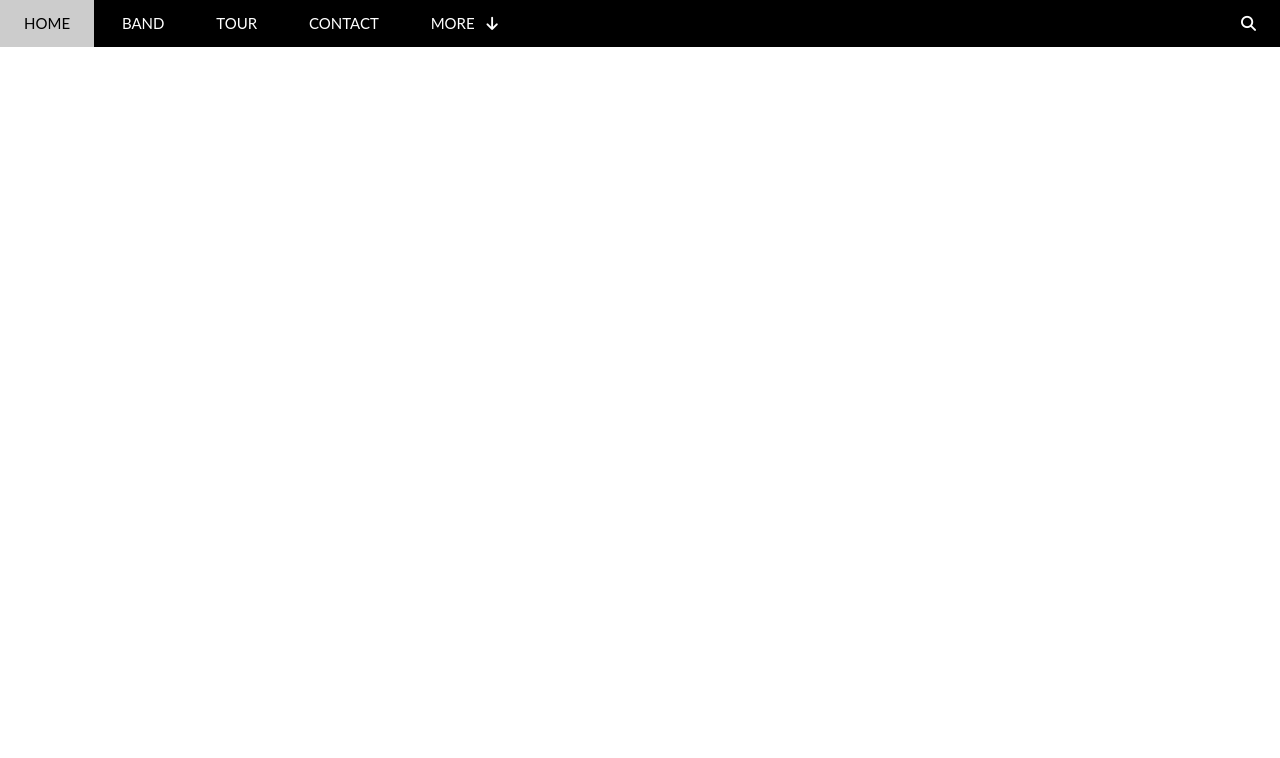
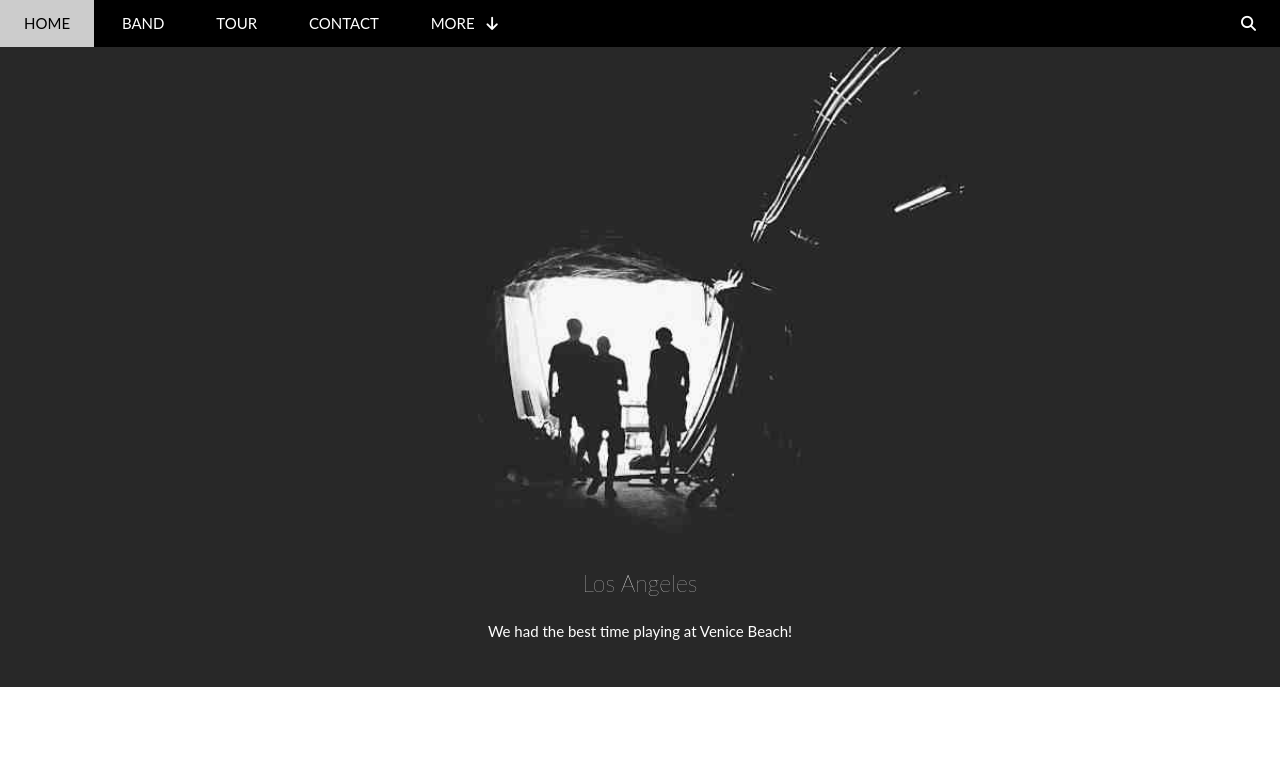
Before and after one commit to thangnguyen021203/LearnWeb-TheBand, a plain HTML site: page index.html in a window 1280 px wide. Shown: the top 758 px of the page. Drawn offline with Linux system fonts and the light colour scheme.

Commit message:
fix slider not appear

```diff
--- a/assets/css/main.css
+++ b/assets/css/main.css
@@ -122,7 +122,7 @@ html{
 }
 #slider {
     margin-top: 46.5px;
-    background: url(/assets/img/slider.jpg) top center /cover no-repeat;
+    background: url(/assets/img/Slider/slider.jpg) top center /cover no-repeat;
     padding-top: 50%;
     position: relative;
 }
```
